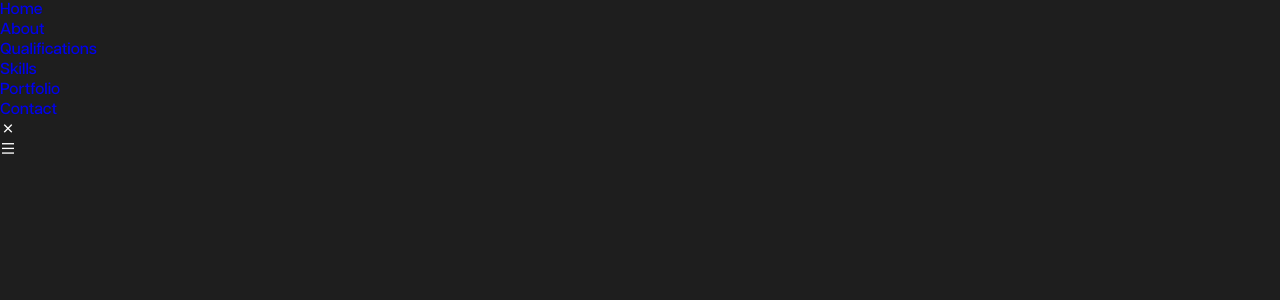
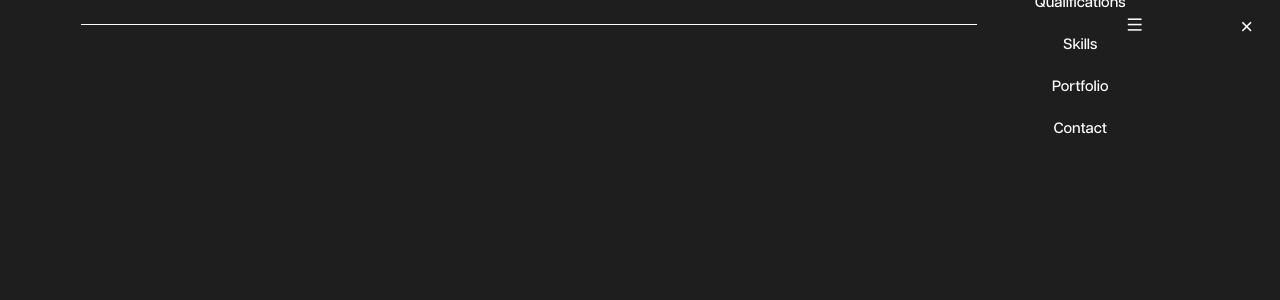
Before and after one commit to henryprosser/henryprosser-old-portfolio, a React (Vite) app: page / in a window 1280 px wide. Shown: the top 300 px of the page. Built offline with nearby package versions, Linux system fonts and the light colour scheme.

Commit message:
Update CSS variables and styles for nav bar

```diff
--- a/src/index.css
+++ b/src/index.css
@@ -20,8 +20,8 @@
 /*=============== VARIABLES CSS ===============*/
 :root {
   /*========== Colors ==========*/
-  --primary-text-color: #ffffff;
-  --secondary-text-color: #c4c4c4;
+  --primary-color: #ffffff;
+  --secondary-color: #c4c4c4;
   --body-color: #1e1e1e;
 
   /*========== Font and typography ==========*/
@@ -53,7 +53,7 @@
 button,
 input {
   font-family: var(--body-font);
-  color: var(--primary-text-color);
+  color: var(--primary-color);
 }
 
 body {
@@ -79,3 +79,101 @@
   max-width: 100%;
   height: auto;
 }
+
+/*=============== REUSABLE CSS CLASSES ===============*/
+.container {
+  max-width: 1120px;
+  margin-inline: 1.5rem;
+}
+
+.section__title {
+  text-align: center;
+  margin-bottom: 1.875rem;
+}
+
+/*=============== HEADER & NAV ===============*/
+.header {
+  position: fixed;
+  width: 100%;
+  background-color: var(--body-color);
+  top: 0;
+  left: 0;
+  z-index: 10;
+}
+
+.nav {
+  height: 3rem;
+  display: flex;
+  justify-content: space-between;
+  align-items: center;
+}
+
+.nav__toggle,
+.nav__close {
+  display: flex;
+  cursor: pointer;
+}
+
+.nav__toggle i,
+.nav__close i {
+  font-size: 1.15rem;
+}
+
+/* Navigation for mobile devices */
+@media screen and (max-width: 1023px) {
+  .nav__menu {
+    position: fixed;
+    top: -100%;
+    left: 0;
+    background-color: var(--body-color);
+    width: 100%;
+    padding-block: 4rem;
+    transition: top 0.4s;
+  }
+}
+
+.nav__line {
+  width: 80%;
+  margin: auto;
+  height: 1px;
+  background-color: var(--primary-color);
+}
+
+.nav__list {
+  text-align: center;
+  display: flex;
+  flex-direction: column;
+  row-gap: 1.375rem;
+}
+
+.nav__link {
+  position: relative;
+  color: var(--primary-color);
+  font-size: 0.9375rem;
+}
+
+.nav__link::after {
+  content: "";
+  width: 0;
+  height: 2px;
+  background-color: var(--primary-color);
+  position: absolute;
+  left: 0;
+  bottom: -0.25rem;
+  transition: width 0.3s;
+}
+
+.nav__link:hover::after {
+  width: 80%;
+}
+
+.nav__close {
+  position: absolute;
+  top: 1rem;
+  right: 1.5rem;
+}
+
+/* Show menu */
+.show-menu {
+  top: 0;
+}
```
